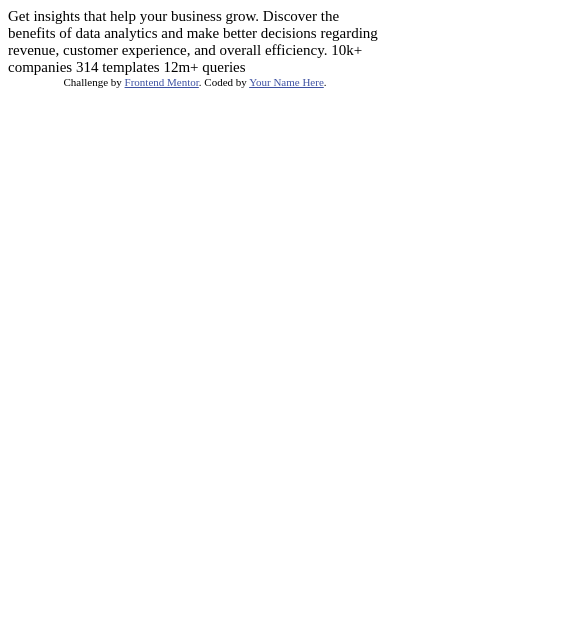
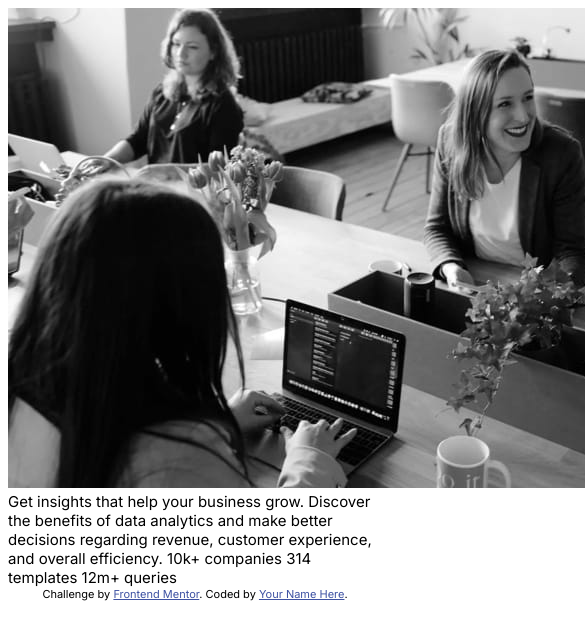
Before and after one commit to niraj-kumar-r/stats-preview-frontendmentor, a plain HTML site: page index.html in a window 390 px wide. Shown: the top 640 px of the page, 585 px wide, since content can reach past the window. Drawn offline with Linux system fonts and the light colour scheme.

Commit message:
added pic for mobile

```diff
--- a/app/style.css
+++ b/app/style.css
@@ -18,6 +18,14 @@
     --stat-heading-color: hsla(0, 0%, 100%, 0.6);
     /* slightly more transparent white */
 
+}
+
+body{
     font-size: 15px;
+    font-family: 'Inter', sans-serif;
+    /*  font-family: 'Lexend Deca', sans-serif; */
+}
+
+.main-card{
 
 }
--- a/index.html
+++ b/index.html
@@ -25,6 +25,11 @@
 </head>
 <body>
 
+  <div class="main-card">
+
+    <img src="images/image-header-mobile.jpg" alt="pic of a happy business owner who beniffeted from the insights gained">
+
+
     Get insights that help your business grow.
 
     Discover the benefits of data analytics and make better decisions regarding revenue, customer
@@ -33,6 +38,7 @@
     10k+ companies
     314 templates
     12m+ queries
+  </div>
 
   <div class="attribution">
       Challenge by <a href="https://www.frontendmentor.io?ref=challenge" target="_blank">Frontend Mentor</a>.
```
Lines whose indentation alone changed are shown as unchanged.
